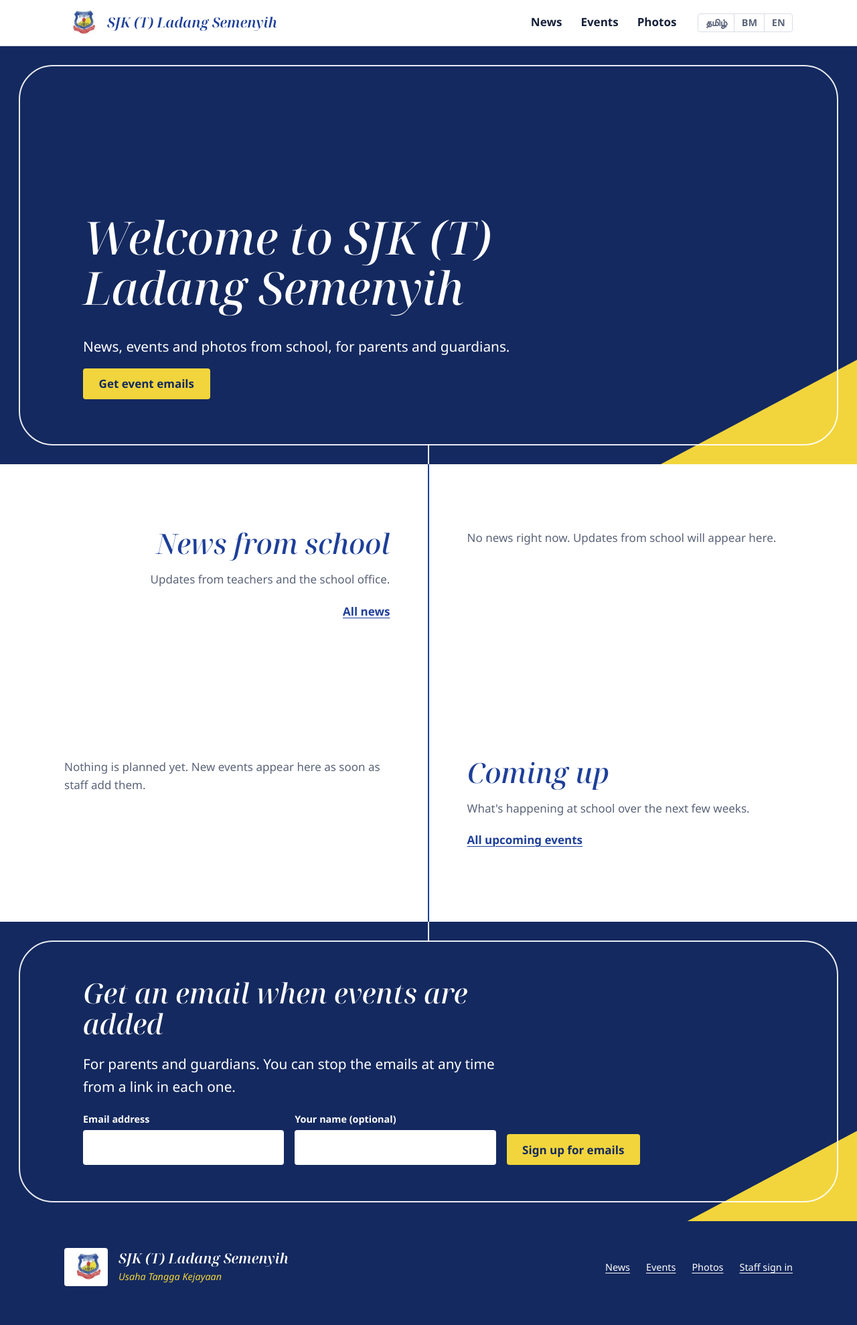
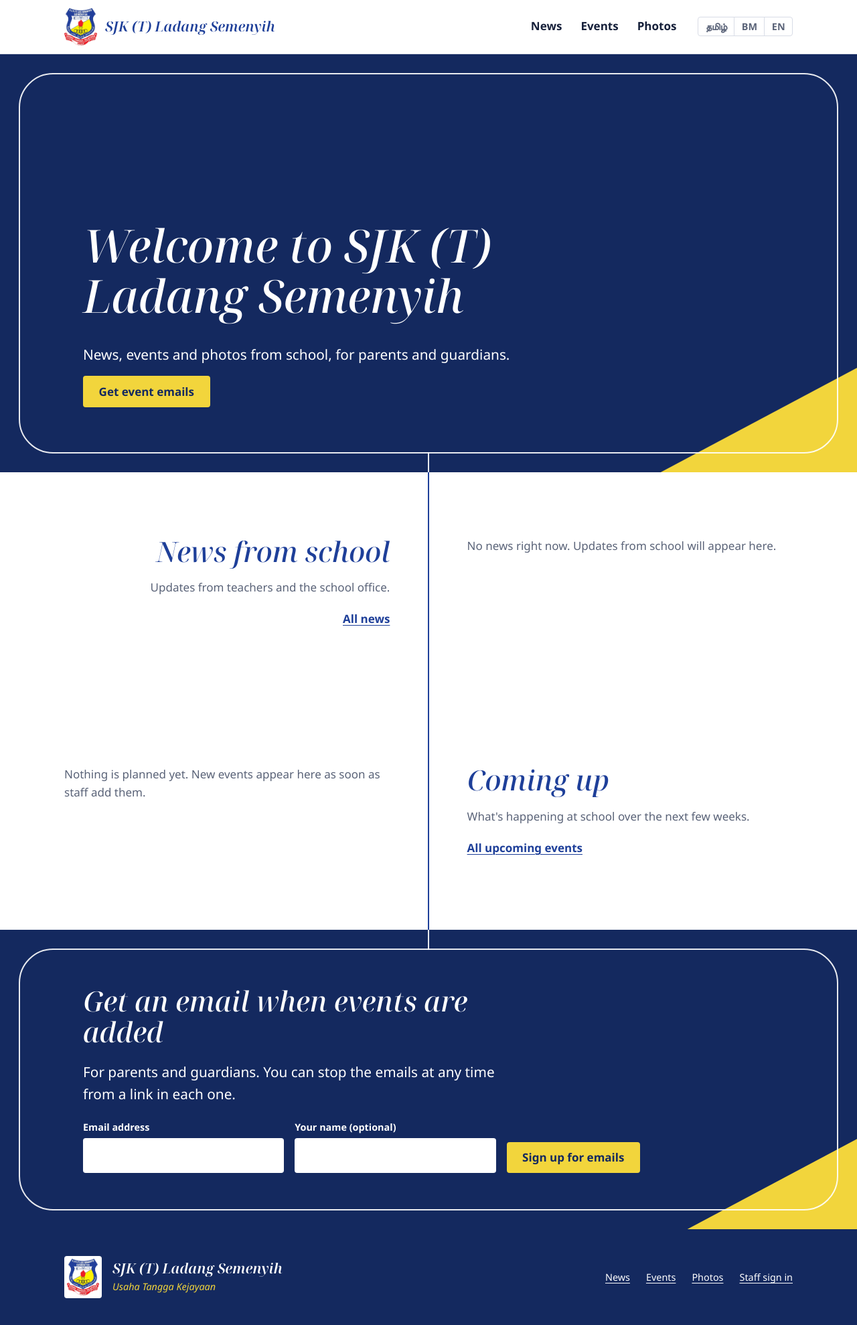
Before and after one commit to rameshkkupusamy-png/Malar_school_site, a Django app: page / in a window 1280 px wide. Shown: the whole page at 67% size. Before the commit the page ends 1920 px from the top, so only its background shows below. Run offline with Django 5.2, Linux system fonts and the light colour scheme; data that the repository does not hold is empty; some web fonts are replaced.

Commit message:
Use the school's own logo for the crest and icons
Replace the low-resolution crest with the school logo (background
removed), regenerate the favicon and home-screen icon from it, and
resize the header and footer crest for its taller shape.

Co-Authored-By: Claude Opus 5.5 <noreply@anthropic.com>

```diff
--- a/portal/static/portal/style.css
+++ b/portal/static/portal/style.css
@@ -133,7 +133,7 @@ p { margin: 0 0 0.75em; }
   text-decoration: none;
 }
 
-.brand-crest { width: 52px; height: auto; }
+.brand-crest { width: 49px; height: auto; }
 
 .site-nav {
   display: flex;
@@ -211,7 +211,7 @@ main.page { padding-block: 2.5rem 4.5rem; }
 }
 
 .footer-crest {
-  width: 65px;
+  width: 56px;
   height: auto;
   padding: 4px;
   border-radius: var(--radius);
--- a/portal/templates/portal/base.html
+++ b/portal/templates/portal/base.html
@@ -19,7 +19,7 @@
   <header class="site-header">
     <div class="wrap">
       <a class="brand" href="{% url 'portal:home' %}">
-        <img class="brand-crest" src="{% static 'portal/crest.png' %}" alt="" width="52" height="44">
+        <img class="brand-crest" src="{% static 'portal/crest.png' %}" alt="" width="49" height="56">
         <span>{{ school_name }}</span>
       </a>
       <div class="header-end">
@@ -46,7 +46,7 @@
   <footer class="site-footer">
     <div class="wrap">
       <div class="footer-school">
-        <img class="footer-crest" src="{% static 'portal/crest.png' %}" alt="" width="65" height="55">
+        <img class="footer-crest" src="{% static 'portal/crest.png' %}" alt="" width="56" height="64">
         <div>
           <p class="footer-name">{{ school_name }}</p>
           <p class="footer-motto" lang="ms">{{ school_motto }}</p>
```
Also changed, not shown: portal/static/portal/apple-touch-icon.png, portal/static/portal/crest.png, portal/static/portal/favicon.png.
